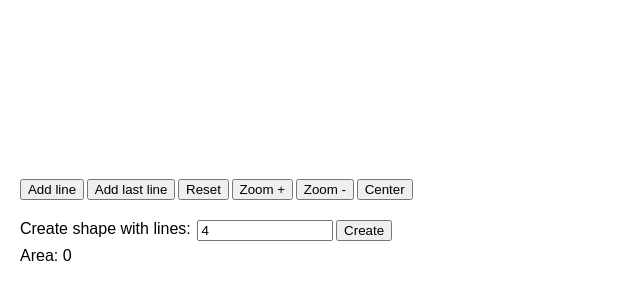
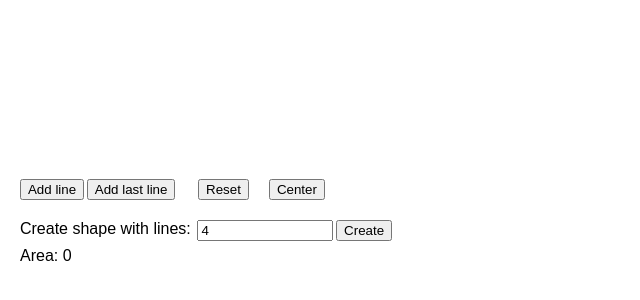
Before and after one commit to vesanaumane/AreaCalculator, a React (Create React App) app: page / in a window 1280 px wide. Shown: the part 156-456 px from the top of the page, without its empty margins (0-640 px from the left). Built offline with nearby package versions, Linux system fonts and the light colour scheme; the HTML template or start-up script is replaced by a standard one; what outfront would draw is missing.

Commit message:
Remove zoom buttons and center picture after last line.

```diff
--- a/src/App.css
+++ b/src/App.css
@@ -35,6 +35,11 @@
 
 .buttons button {
   margin-right: 2pt;
+}
+
+.buttons .reset_button {
+  margin-left: 15pt;
+  margin-right: 15pt;
 }
 
 .createshape {
--- a/src/App.js
+++ b/src/App.js
@@ -170,7 +170,7 @@ export default function App() {
                 latestLine.end ,
                 firstLine.start,
                 lines.length + 1 )
-        saveNewLine( line );
+        saveNewLine( line, true );
 
         // Stop drawing.
         setIsDrawingAllowed( false );
@@ -194,7 +194,7 @@ export default function App() {
         }
 
         // Save the created line.
-        saveNewLine( line );
+        saveNewLine( line, lastLine );
 
         // Calculate area.
         if( lastLine ) {
@@ -243,10 +243,18 @@ export default function App() {
     }
 
     // Save the line.
-    function saveNewLine( line ) {
+    function saveNewLine( line, center ) {
 
+        // Add line.
         const previousLines = lines.slice();
         previousLines.push( line );
+
+        // Center lines.
+        if( center ) {
+            centerLines( previousLines );
+        }
+
+        // Save.
         setLines( previousLines );
         setLinesVersion( linesVersion + 1 );
         updateDebugData( previousLines );
@@ -638,16 +646,16 @@ export default function App() {
                     <button className="enddrawing_button" disabled={!isDrawingAllowed} onClick={ () => handleOnClickEnd()}>
                         Add last line
                     </button>
-                    <button onClick={ () => handleOnClickReset() }>
+                    <button className="reset_button" onClick={ () => handleOnClickReset() }>
                         Reset
                     </button>
-                    <button  onClick={ () => handleOnClickZoomIn()}>
+                    <button hidden={true} onClick={ () => handleOnClickZoomIn()}>
                         Zoom +
                     </button>
-                    <button  onClick={ () => handleOnClickZoomOut()}>
+                    <button  hidden={true} onClick={ () => handleOnClickZoomOut()}>
                         Zoom -
                     </button>
-                    <button  onClick={ () => handleOnClickCenter()}>
+                    <button onClick={ () => handleOnClickCenter()}>
                         Center
                     </button>
                 </div>
```
